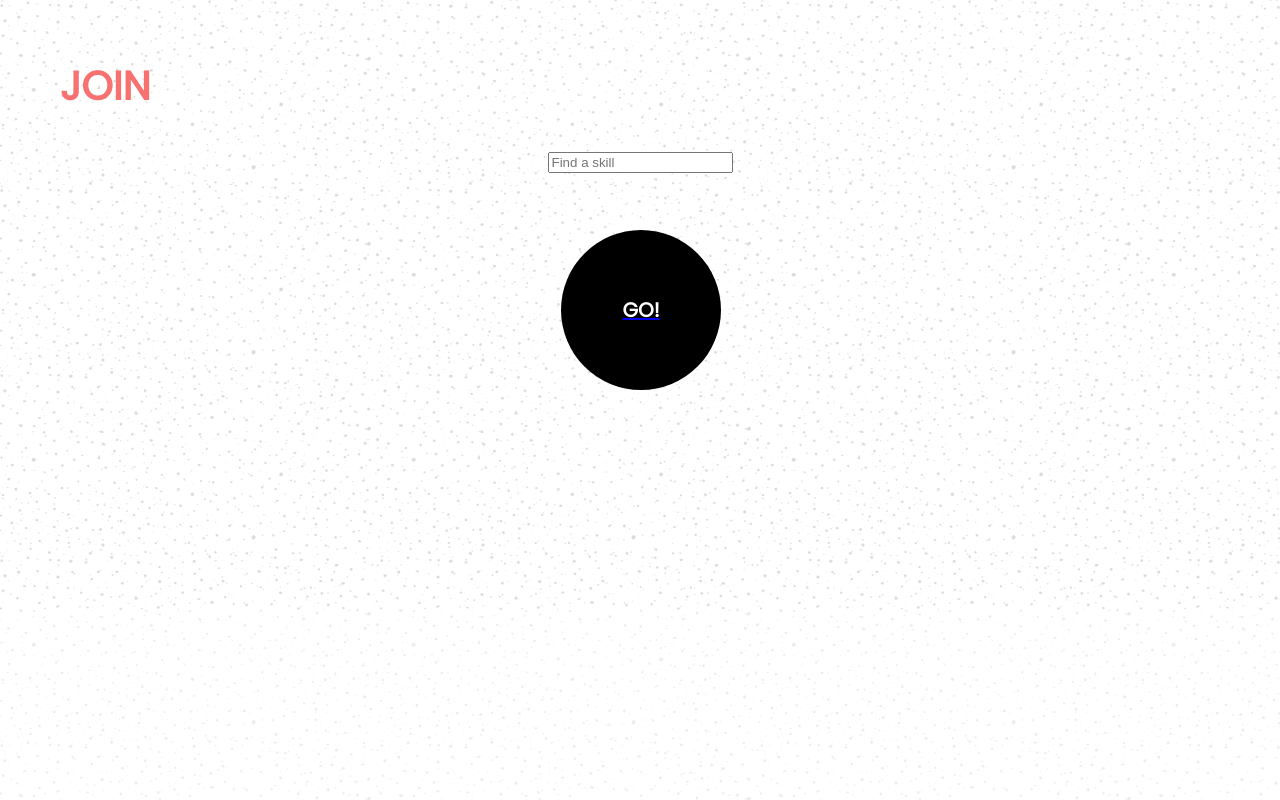
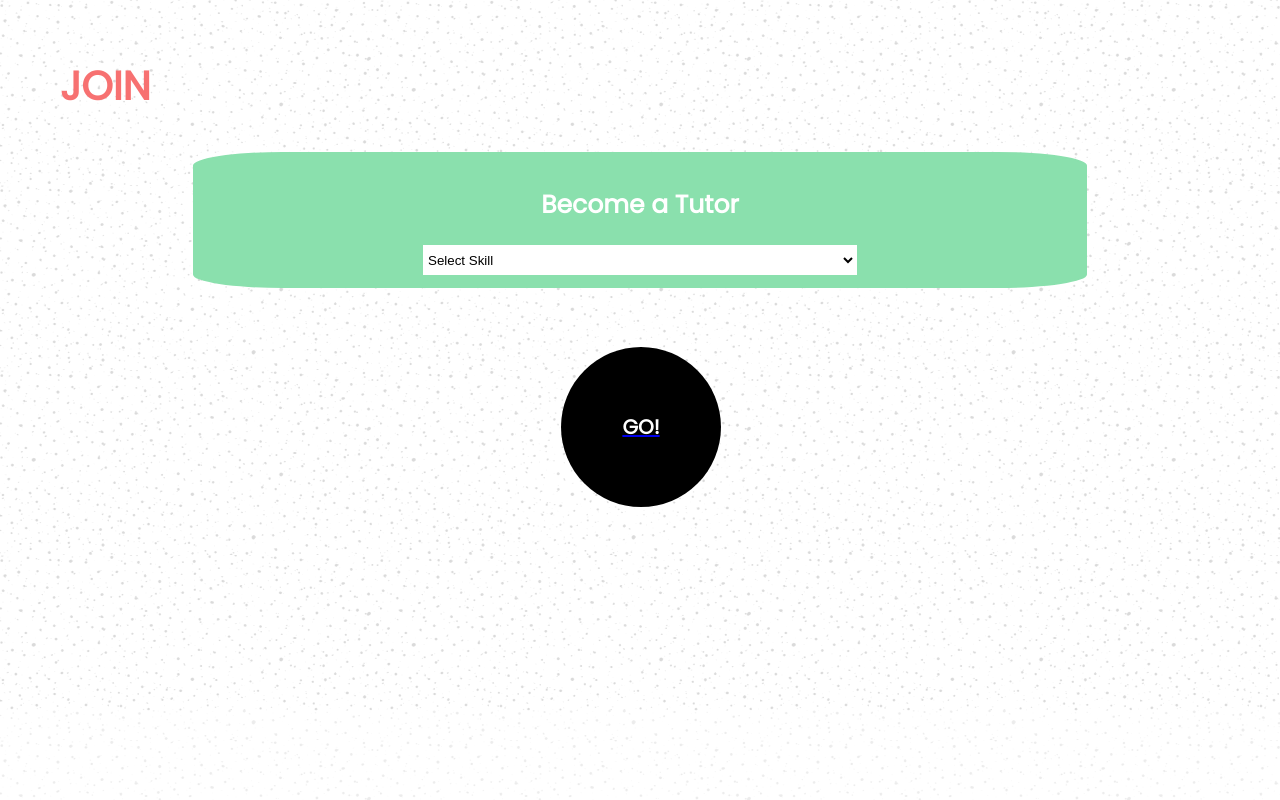
Before and after one commit to anton-mladenov/stutorApp, a React (Create React App) app: page /addskill/1 in a window 1280 px wide. Built offline with nearby package versions, Linux system fonts and the light colour scheme; a web font is replaced by a local one.

Commit message:
Revert "now user can search and choose a skill from a list of suggestions"

```diff
--- a/src/components/AddSkillContainer.js
+++ b/src/components/AddSkillContainer.js
@@ -4,44 +4,48 @@ import { addSkill } from '../actions/stutor'
 import { Link } from 'react-router-dom'
 import './AddSkillContainer.css';
 
+// const user11 = {
+// 		id: 11,
+// 		skills: [],
+// 	}
+
 export class AddSkillContainer extends Component {
 
 	currentUserId = parseInt(this.props.match.params.currentUserId, 10)
+	// userFromStoreWithID = this.props.users
+
+	// testing = () => {
+	// 	console.log("testing function running ...")
+	// 	return this.props.users.map(user => user.id === this.currentUserId ? console.log("skillID in user's skills array: " + user.skills) : null )
+	// }
 
 	state = {
-		// showMenu: false,
-		// selected: "",
-		searchResults:[]
+		showMenu: false,
+		selected: ""
 	}
 
-	matchingScore = (s, t) => {
-		if (!s.length) return t.length;
-		if (!t.length) return s.length;
-		return Math.min(
-			this.matchingScore(s.toLowerCase().substr(1), t) + 1,
-			this.matchingScore(t.toLowerCase().substr(1), s) + 1,
-			this.matchingScore(s.toLowerCase().substr(1), t.toLowerCase().substr(1)) + (s[0] !== t[0] ? 1 : 0)
-		) + 1;
-	}
-
-	getScore = (s) => {
-		let dataReturn=[]
-		const data = this.props.data.skills;
-		for (let i = 0; i < data.length; i++) {
-			let obj = {score: this.matchingScore(s, data[i].name), id: data[i].id, name: data[i].name}
-			dataReturn.push(obj)
-		}
-		return dataReturn.sort(function(a, b){return a.score - b.score}).slice(0,1);
-	}
+	// addNewSkill = (skill, userId) => {
+	// 	return userId.skills.includes(skill) ? userId.skills : userId.skills.unshift(skill)
+	// }
 
 	handleChange = (event) => {
 		event.preventDefault()
-		this.setState({
-			searchResults: event.target.value.length >=3 ? this.getScore(event.target.value) : []
-		})
+		if (this.state.selected === "") {
+			this.setState({selected: event.target.value })
+		}
+		console.log("event.target.value: " + event.target.value)
+		this.props.addSkill(event.target.value, this.currentUserId)
+		// console.log("currentUserId skills array: " + this.currentUserId.skills)
 	}
 
+	showSkills = () => {
+        return this.props.skills.map(skill => <option value={skill.id} key={skill.id}> {skill.name} </option>) /*value={skill.id} onClick={this.handleChange}*/
+    }
+
 	render() {
+		// console.log(this.currentUserId)
+		// console.log(typeof this.userFromStoreWithID)
+		// this.testing()
 
 		return (
 		<div>
@@ -51,26 +55,20 @@ export class AddSkillContainer extends Component {
 				<h1 className="title"> JOIN </h1>
 				</div>
 
-				<div>
+				<div className = "add-skill-container">
+					<label >
+						<p className ="title2"> Become a Tutor </p>
+						<select className="select" value={this.state.value} onChange={this.handleChange}> {/*value={this.state.value} onChange={this.handleChange}*/}
+ 						<option value="0">Select Skill</option>
+						 {this.showSkills()}
+						</select>
+					</label>
+				</div>
 
-				<input type="text" onChange={this.handleChange} placeholder="Find a skill"/>
-					<ul>
-						{/* {this.state.searchResults.map(a => console.log(a.id))}						 */}
-						{this.state.searchResults.map(a => <button key={a.id} onClick={()=>this.props.addSkill(a.id, this.currentUserId)}><li key={a.id}>Did you mean {a.name}?</li></button>)}
-					</ul>
-				</ div>
+				<br/>
 
 				<button className = "black-button"><Link to={`/homedash/${this.currentUserId}`}> <p className= "link-text"> GO! </p> </Link> </button>
-				{/* { this.props.users.map(user => this.props.skills.map(skill => <h6>{user.skill["name"]}</h6>)) } */}
-				<div id="TEST">
-				<ul>
-				{/* { this.props.users.map(user => user.id === this.currentUserId ? <li key={user.id}>hahah</li> : null ) } */}
-				{/* {this.props.users.map(a => a.id === this.currentUserId && a.skills.map(b =>
-					this.props.skills.map(c => c === b ? <li>c.name</li> : null)
-				))} */}
-					{/* {this.props.users.filter(user => user.id === this.currentUserId)[0].skills.map(sid => )} */}
-				</ul>
-				</div>
+
 				<div className= "footer">
 				</div>
 			</div>
@@ -83,8 +81,7 @@ export class AddSkillContainer extends Component {
 const mapStateToProps = (state) => {
     return {
         skills: state.skills,
-		users: state.stutor,
-		data: state
+		users: state.stutor
     }
 }
 
--- a/src/components/NewSearch.js
+++ b/src/components/NewSearch.js
@@ -1,6 +1,5 @@
 import React, { PureComponent } from 'react'
 import { connect } from 'react-redux'
-import { addSkill } from '../actions/stutor'
 
 
 class NewSearch extends PureComponent {
@@ -32,15 +31,15 @@ handleChange = (event) => {
   })
 }
 
+
+
+
   render () {
     return (
       <div>
-
-    <input type="text" onChange={this.handleChange} placeholder="Find a skill"/>
-	<ul>
-		{this.state.searchResults.map(a => <button key={a.id} onClick={()=>this.props.addSkill(a.id, this.currentUserId)}><li key={a.id}>Did you mean {a.name}?</li></button>)}
-    </ul>
-	</ div>
+      <input type="text" onChange={this.handleChange} placeholder="Find a skill"/>
+      {this.state.searchResults.map(a => <li key={a.id}>Did you mean {a.name}?</li>)}
+      </ div>
 
     )
 
@@ -55,4 +54,4 @@ const mapStateToProps = (state) => {
   }
 }
 
-export default connect(mapStateToProps, {addSkill})( NewSearch )
+export default connect(mapStateToProps)(NewSearch )
```
